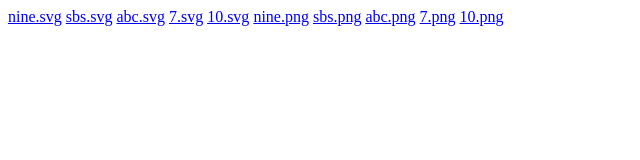
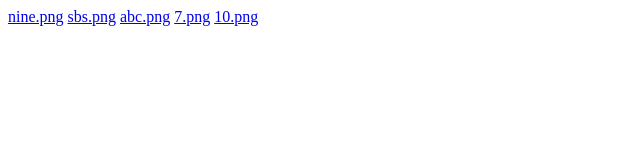
Before and after one commit to Karlpietsch/karlpietsch.github.io, a plain HTML site: page index.html in a window 1280 px wide. Shown: the whole page, without its empty margins (0-640 px from the left). Drawn offline with Linux system fonts and the light colour scheme.

Commit message:
remove svg

```diff
--- a/index.html
+++ b/index.html
@@ -1,9 +1,4 @@
 <!DOCTYPE html>
-<a href="nine.svg">nine.svg</a>
-<a href="sbs.svg">sbs.svg</a>
-<a href="abc.svg">abc.svg</a>
-<a href="7.svg">7.svg</a>
-<a href="10.svg">10.svg</a>
 <a href="nine.png">nine.png</a>
 <a href="sbs.png">sbs.png</a>
 <a href="abc.png">abc.png</a>
```
